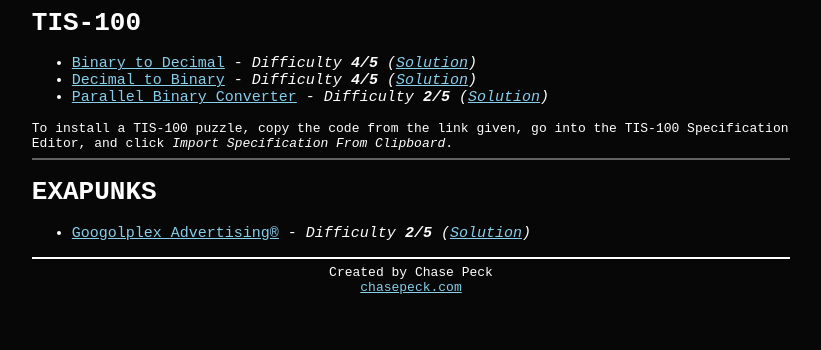
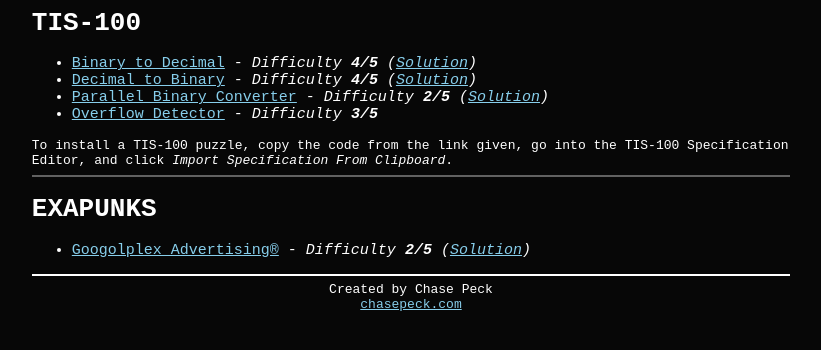
Before and after one commit to chasepeck/zachtronics-puzzles, a plain HTML site: page index.html in a window 1280 px wide. Shown: the part 390-740 px from the top of the page, without its empty margins (229-1050 px from the left). Drawn offline with Linux system fonts and the light colour scheme.

Commit message:
Overflow Detector

```diff
--- a/index.html
+++ b/index.html
@@ -33,6 +33,7 @@
             <li><a href="https://gist.githubusercontent.com/chasepeck/7d581d525cc2145511353066a39f1549/raw/acc9fcbf3acff45294b1aa858994084e8281b030/tis100-binary_to_decimal">Binary to Decimal</a> - <i>Difficulty <b>4/5</b></i> <i>(<a href="https://youtu.be/UMF7xP0ETwk">Solution</a>)</i></li>
             <li><a href="https://gist.githubusercontent.com/chasepeck/199b11b51b78f162977f2996ff54a4dd/raw/1eaa9c55c6fca3711e40b8e1bd7f94dab6d84f2b/tis100-decimal_to_binary">Decimal to Binary</a> - <i>Difficulty <b>4/5</b></i> <i>(<a href="https://youtu.be/_IYgBxsYNGA">Solution</a>)</i></li>
             <li><a href="https://gist.githubusercontent.com/chasepeck/4bf3a970dc5c3701ed55626d1b8b8cac/raw/8f5c4ac84215455eb86929e355279246d4463e69/tis100-parallel_binary_converter">Parallel Binary Converter</a> - <i>Difficulty <b>2/5</b></i> <i>(<a href="https://youtu.be/GHGdLYP9YaQ">Solution</a>)</i></li>
+            <li><a href="https://gist.githubusercontent.com/chasepeck/ea0bfecc91b8bf0f728cee446ece92af/raw/14d57227cf1144be09673994078e7b367f12e39f/tis100-overflow_detector">Overflow Detector</a> - <i>Difficulty <b>3/5</b></i></li>
         </ul>
         To install a TIS-100 puzzle, copy the code from the link given, go into the TIS-100 Specification Editor, and click <i>Import Specification From Clipboard</i>.
         <hr style="border: 1px solid rgb(97, 97, 97);">
```
Also changed, not shown: 1 other file.
